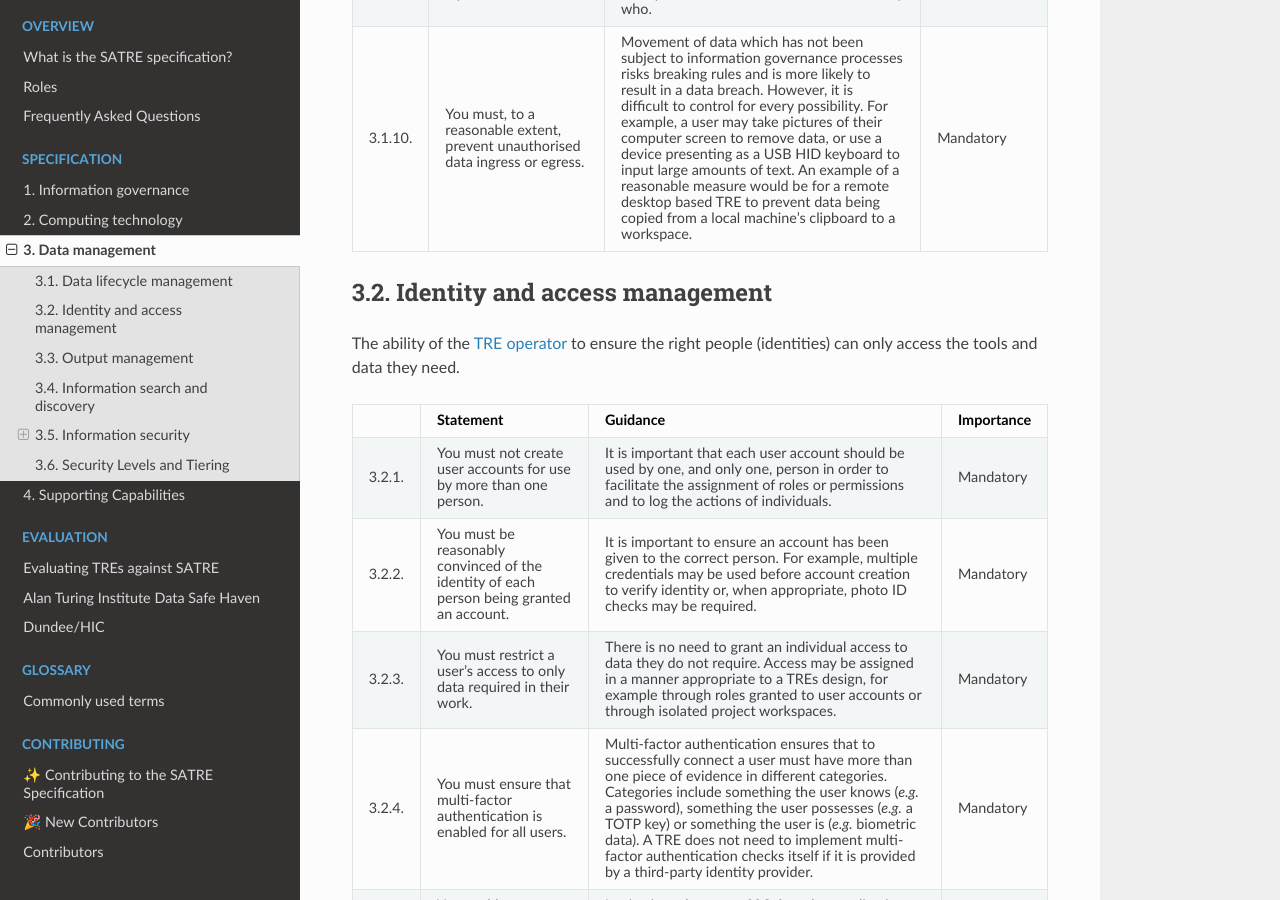
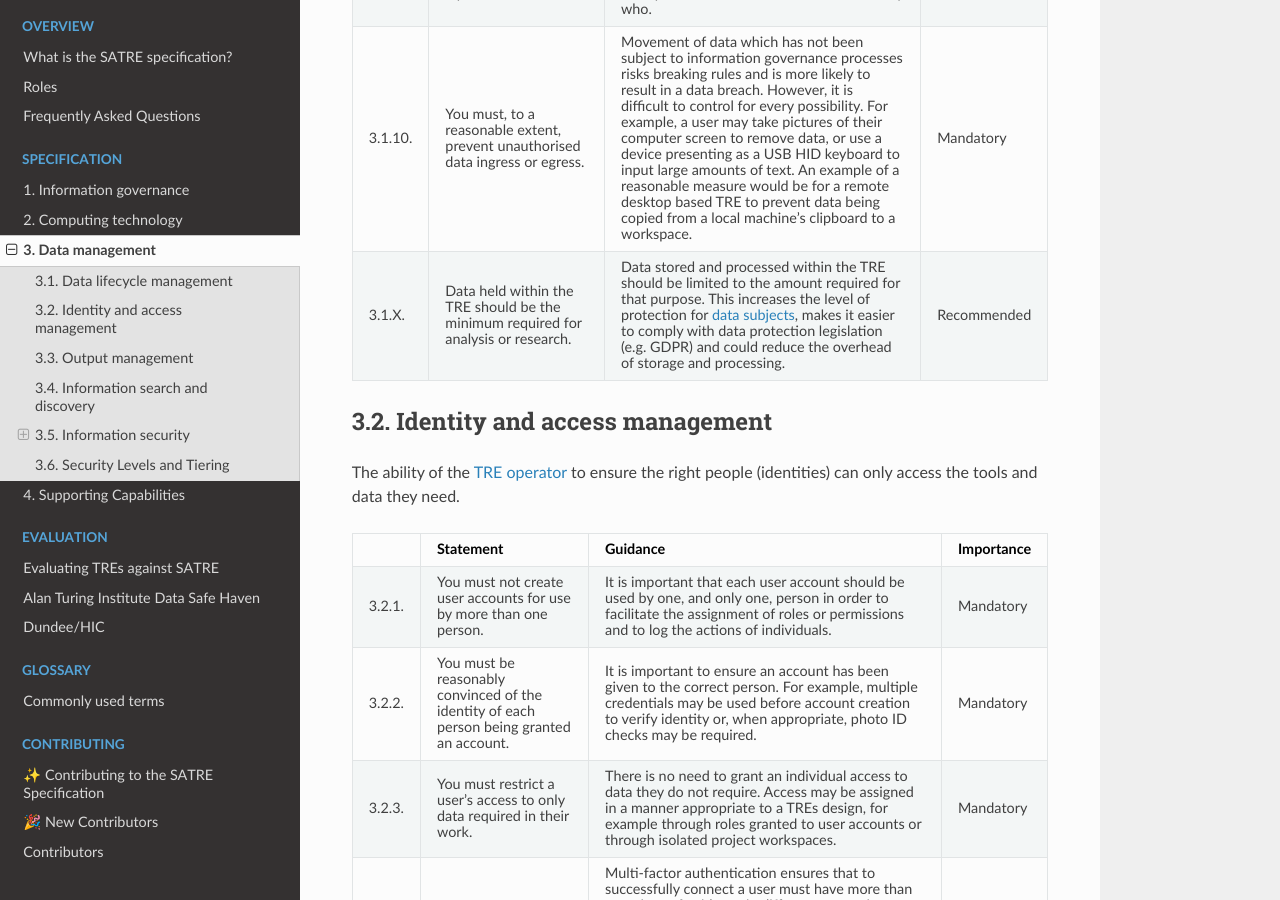
Before and after one commit to sa-tre/satre-specification, a Sphinx documentation site: the page built from docs/source/pillars/data_management.md, in a window 1280 px wide and 900 px high, scrolled down 2084 px. Built offline with Sphinx 7.4.7 and the Read the Docs theme 2.0.0, drawn with Linux system fonts in a browser that asks for light colours; some of the changed text lies outside the part shown.

Commit message:
data and output minimisation statements

````diff
--- a/docs/source/pillars/data_management.md
+++ b/docs/source/pillars/data_management.md
@@ -90,6 +90,11 @@ The ability of the {ref}`TRE operator <infrastructure_roles>` to manage how and
     For example, a user may take pictures of their computer screen to remove data, or use a device presenting as a USB HID keyboard to input large amounts of text.
     An example of a reasonable measure would be for a remote desktop based TRE to prevent data being copied from a local machine's clipboard to a workspace.
   - Mandatory
+* - 3.1.X.
+  - Data held within the TRE should be the minimum required for analysis or research.
+  - Data stored and processed within the TRE should be limited to the amount required for that purpose.
+    This increases the level of protection for {ref}`data subjects <public_roles>`, makes it easier to comply with data protection legislation (e.g. GDPR) and could reduce the overhead of storage and processing.
+  - Recommended
 ```
 
 ## Identity and access management
@@ -180,6 +185,10 @@ The ability of the {ref}`TRE operator <infrastructure_roles>` to ensure outputs
     If egress of such files is permitted then the risks of inadvertent disclosure must be mitigated and documented.
     Refusing to allow egress of such files is also a valid policy decision.
   - Mandatory
+* - 3.3.6.
+  - TRE outputs should be limited to the minimum required for sharing results of any analyses.
+  - This reduces the burden on {ref}`output checkers <data_roles>`, decreases the risk of inadvertent disclosure, and makes it easier to comply with data protection legislation (e.g. GDPR).
+  - Recommended
 ```
 
 (information-search-and-discovery)=
````
